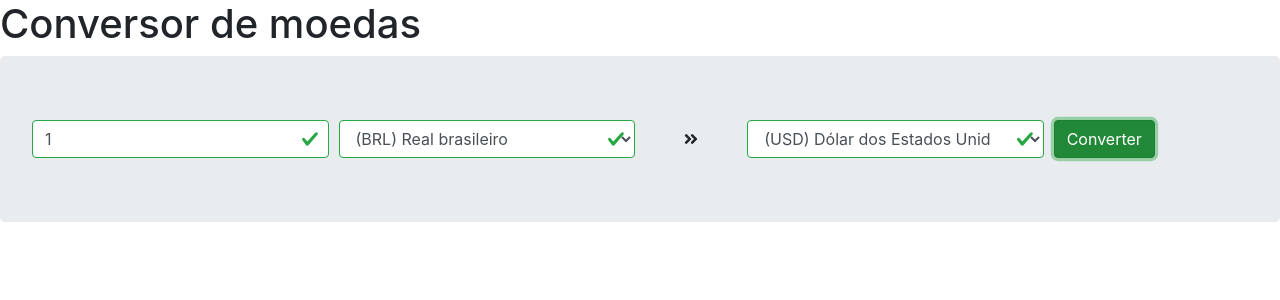
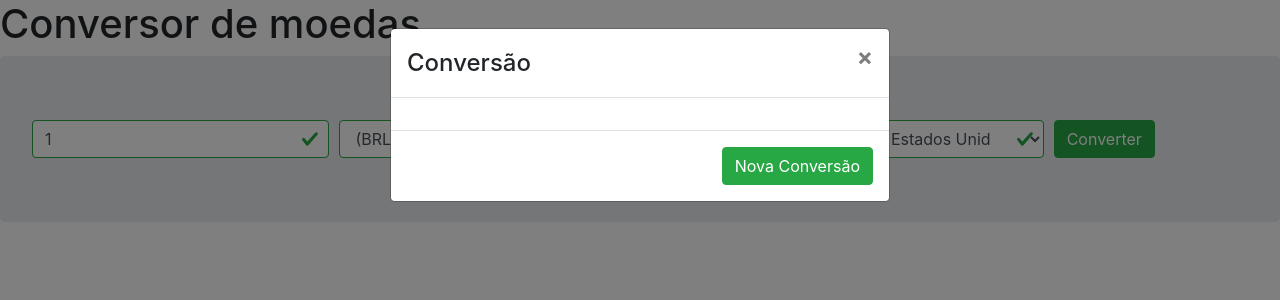
Before and after one commit to felipedev1/currency-converter, a React (Create React App) app: page / in a window 1280 px wide. Both pictures are taken after a click on the button "Converter". Shown: the top 300 px of the page. Built offline with nearby package versions, Linux system fonts and the light colour scheme.

Commit message:
implementing the modal

```diff
--- a/src/App.js
+++ b/src/App.js
@@ -9,7 +9,9 @@ function App() {
   const [currencyFrom, setCurrencyFrom] = useState('BRL')
   const [currencyTo, setCurrencyTo] = useState('USD')
   const [showSpinner, setShowSpinner] = useState(false)
+  const [showModal, setShowModal] = useState(false)
   const [formValidated, setFormValidated] = useState(false)
+  const [resultConvert, setResultConvert] = useState('')
 
   function handleValue(event) {
     setValue(event.target.value.replace(/\D/g, ''))
@@ -23,14 +25,20 @@ function App() {
     setCurrencyTo(event.target.value)
   }
 
+  function handleCloseModal(event) {
+    setValue('1')
+    setFormValidated(false)
+    setShowModal(false)
+  }
+
   function convert(event) {
     event.preventDefault()
     setFormValidated(true)
     if(event.currentTarget.checkValidity() === true) {
-      //TODO - implement the call to fixer
+      setShowModal(true)
     }
+  }
 
-  }
 
   return (
     <>
@@ -76,15 +84,17 @@ function App() {
             </Col>
           </Form.Row>
         </Form>
-        <Modal show={false}>
+        <Modal show={showModal} onHide={handleCloseModal}>
           <Modal.Header closeButton>
             <Modal.Title>Conversão</Modal.Title>
           </Modal.Header>
           <Modal.Body>
-            Resultado da conversão aqui...
+            {resultConvert}
           </Modal.Body>
           <Modal.Footer>
-            <Button variant="success">Nova Conversão</Button>
+            <Button variant="success" onClick={handleCloseModal}>
+              Nova Conversão
+            </Button>
           </Modal.Footer>
         </Modal>
       </Jumbotron>
```
